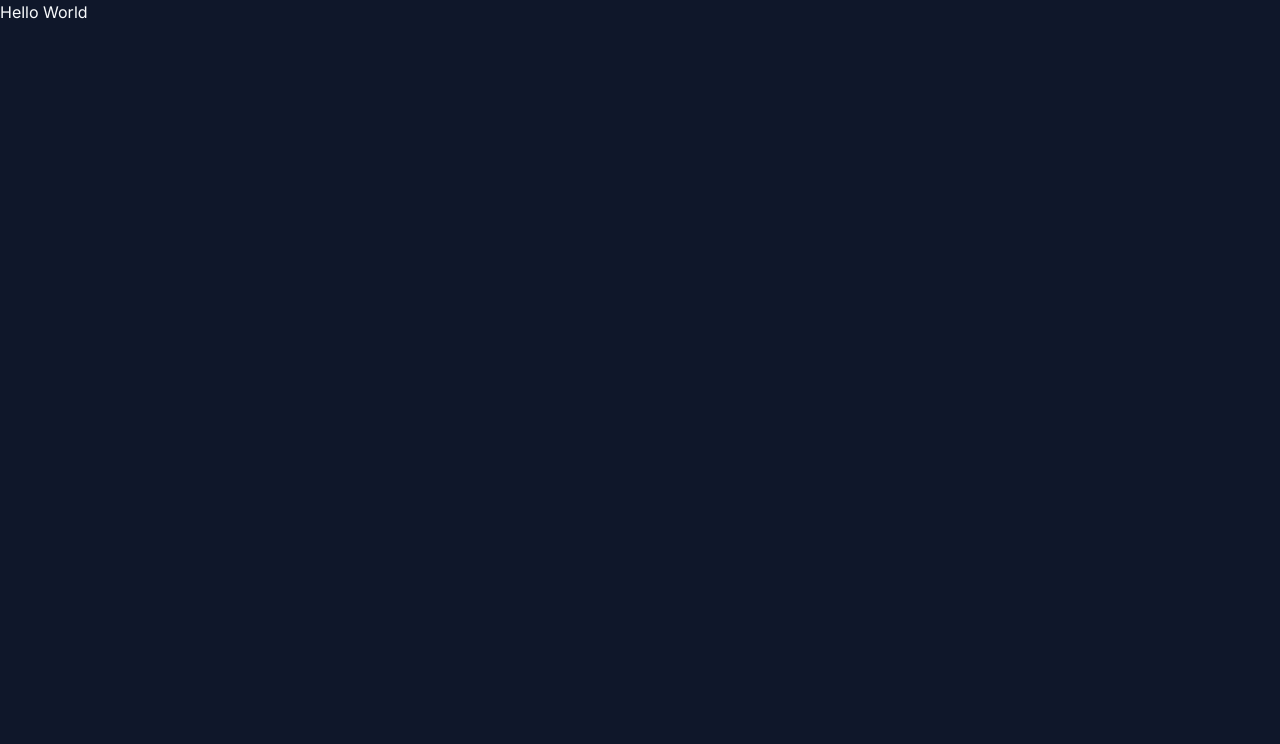
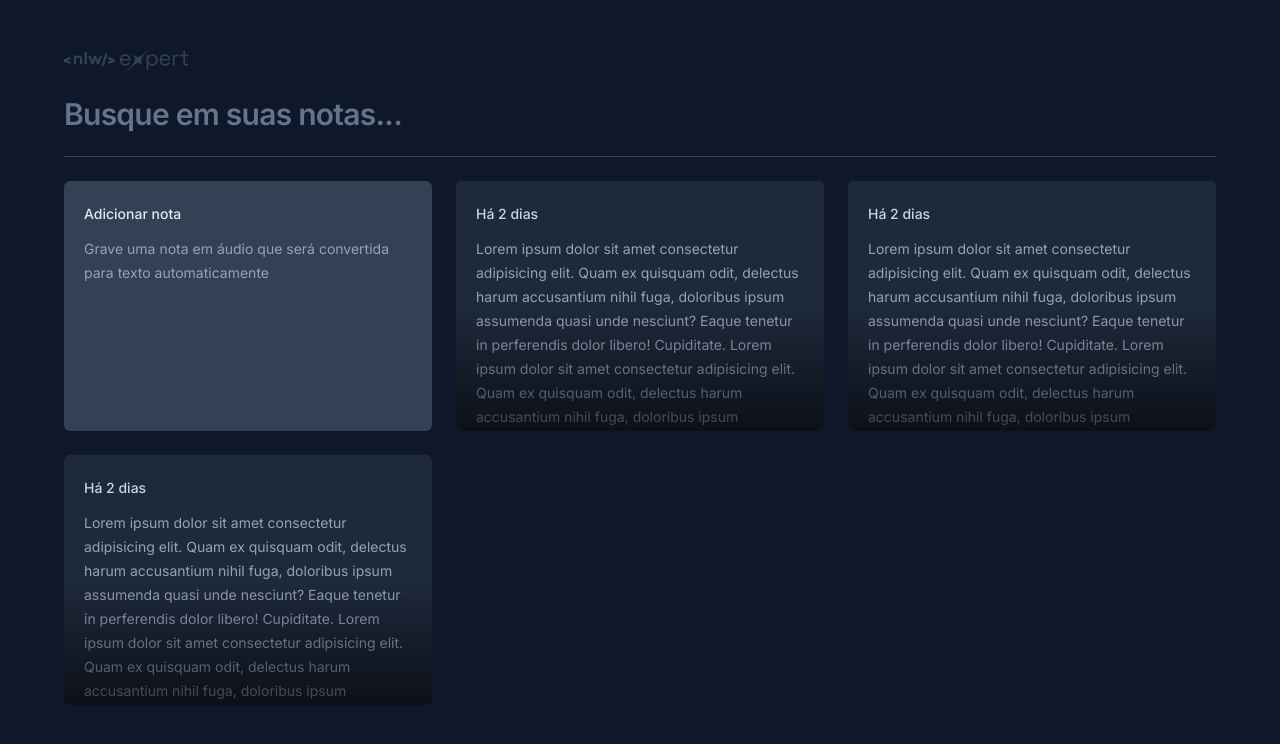
Before and after one commit to carlos-HFC/nlw-expert-notes, a React (Vite) app: page / in a window 1280 px wide. Shown: the top 744 px of the page. Built offline with nearby package versions, Linux system fonts and the light colour scheme.

Commit message:
feat: add components

```diff
--- a/src/app.tsx
+++ b/src/app.tsx
@@ -1,3 +1,33 @@
+import { NewNoteCard } from "@/components/new-note-card";
+import { NoteCard } from "@/components/note-card";
+
+import logo from '@/assets/logo-nlw-expert.svg';
+
 export function App() {
-  return <h1>Hello World</h1>
+  return (
+    <div className="mx-auto max-w-6xl my-12 space-y-6">
+      <img
+        src={logo}
+        alt="NLW Expert"
+      />
+
+      <form className="w-full">
+        <input
+          type="text"
+          placeholder="Busque em suas notas..."
+          className="w-full bg-transparent text-3xl font-semibold tracking-tight outline-none placeholder:text-slate-500"
+        />
+      </form>
+
+      <div className="h-px bg-slate-700" />
+
+      <div className="grid grid-cols-3 gap-6 auto-rows-[250px]">
+        <NewNoteCard />
+
+        <NoteCard />
+        <NoteCard />
+        <NoteCard />
+      </div>
+    </div>
+  );
 }
```
